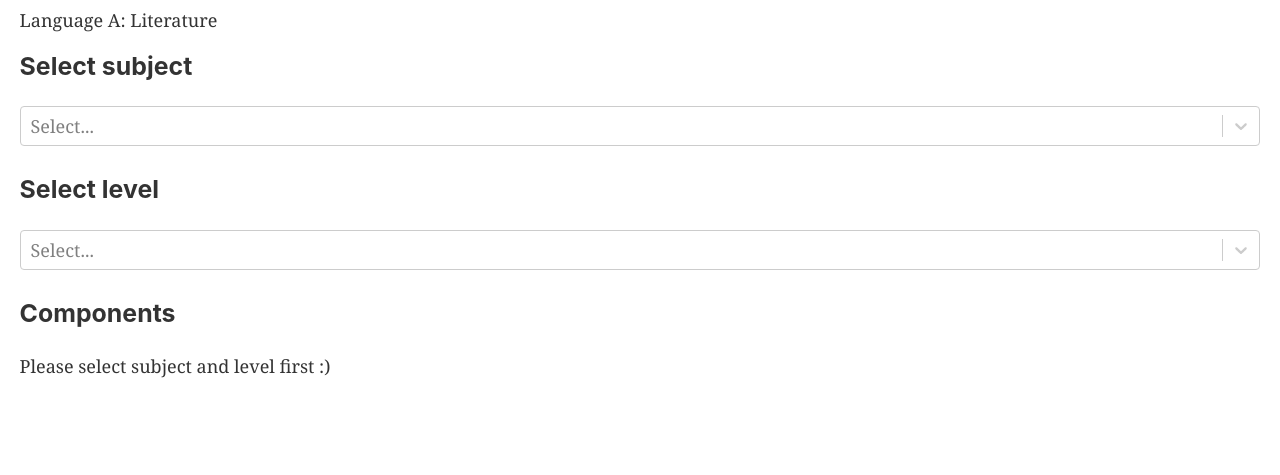
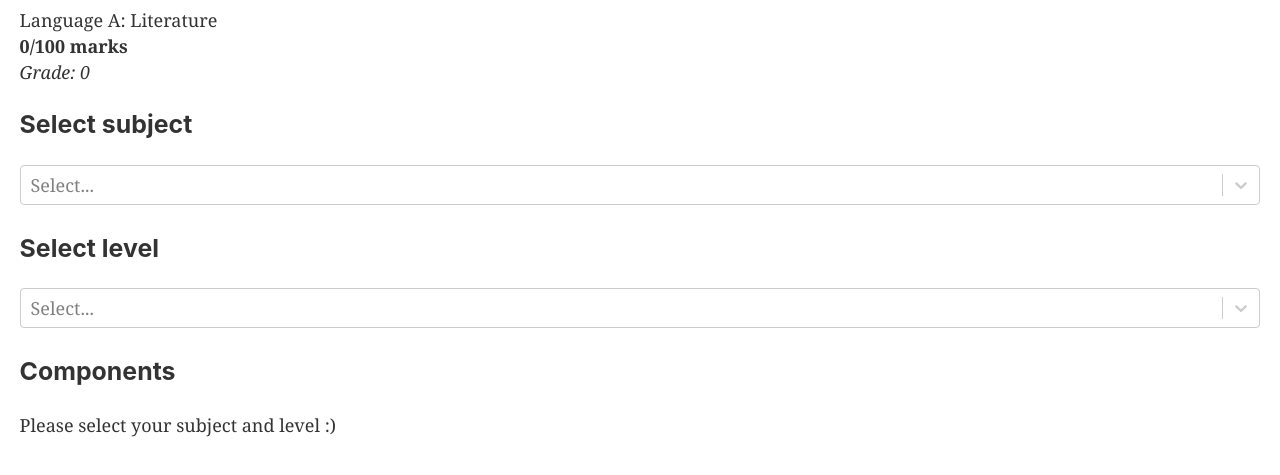
Before and after one commit to simse/ib-grade-calculator, a Gatsby site: page / in a window 1280 px wide. Shown: the part 305-780 px from the top of the page. Built offline with nearby package versions, Linux system fonts and the light colour scheme; Gatsby itself is replaced by a stand-in of ours.

Commit message:
Added calculator logic, and one subject

```diff
--- a/gatsby-config.js
+++ b/gatsby-config.js
@@ -14,7 +14,14 @@ module.exports = {
         path: `${__dirname}/src/images`,
       },
     },
+    {
+      resolve: `gatsby-source-filesystem`,
+      options: {
+        path: `./static/`,
+      },
+    },
     `gatsby-transformer-sharp`,
+    `gatsby-transformer-json`,
     `gatsby-plugin-sharp`,
     {
       resolve: `gatsby-plugin-manifest`,
--- a/package.json
+++ b/package.json
@@ -12,6 +12,7 @@
     "gatsby-plugin-react-helmet": "^3.0.2",
     "gatsby-plugin-sharp": "^2.0.19",
     "gatsby-source-filesystem": "^2.0.8",
+    "gatsby-transformer-json": "^2.1.7",
     "gatsby-transformer-sharp": "^2.1.13",
     "prop-types": "^15.6.2",
     "react": "^16.6.3",
--- a/src/components/assessment.js
+++ b/src/components/assessment.js
@@ -1,49 +1,55 @@
 import React from 'react';
 
 class Assessment extends React.Component {
+  constructor(props) {
+    super(props)
+
+    this.handleChange = this.handleChange.bind(this)
+  }
+
+
+  handleChange(event) {
+
+    this.updateMarks(event.target.value)
+
+  }
+
+  updateMarks(marks) {
+    let component = this.props.component;
+
+    this.props.onChange(component.id, Math.round( (marks/component.max_marks*100) / 100 * this.props.component.weight * 10 ) / 10)
+  }
+
   render() {
     return (
       <div className="component">
-        <h4>{this.props.name}</h4>
+        <h4 style={{
+          marginBottom: 10
+        }}>{this.props.component.name}</h4>
 
         <div style={{
-          display: 'flex',
-          textAlign: 'center',
-          alignItems: 'center'
+          marginBottom: 40
         }}>
 
-          <div>
+          <div display={{
+            display: 'flex'
+          }}>
             <label>
-              Marks: <br/>
-              <input type="text" maxLength="3" style={{
-                fontSize: '5.5rem',
+              Marks:&nbsp;&nbsp;
+              <input
+                type="text"
+                maxLength="3"
+                onChange={this.handleChange}
+                style={{
+                fontSize: '1rem',
                 outline: '0',
-                maxWidth: '150px',
+                maxWidth: '50px',
                 borderRadius: 6,
                 border: '1px solid lightgrey'
               }} />
             </label>
-          </div>
 
-          <div style={{
-            padding: '0 20px',
-            fontSize: '4rem',
-            opacity: 0.2
-          }}>
-            <span>=</span>
-          </div>
-
-          <div>
-            <label>
-              Grade: <br/>
-              <input type="text" maxLength="1" style={{
-                fontSize: '5.5rem',
-                outline: '0',
-                maxWidth: '150px',
-                borderRadius: 6,
-                border: '1px solid lightgrey'
-              }} />
-            </label>
+            <span>/{this.props.component.max_marks}</span>
           </div>
         </div>
       </div>
--- a/src/components/calculator.js
+++ b/src/components/calculator.js
@@ -1,20 +1,28 @@
 import React from 'react';
-import { Container, Row, Col } from 'react-grid-system';
 
 import Subject from '../components/subject'
 
 
 class Calculator extends React.Component {
+
+  getGroup(group) {
+
+    let subjects = this.props.subjects;
+    let group_subjects = [];
+
+    for (let subject of subjects) {
+      if(subject.node.group === group) {
+        group_subjects.push(subject.node)
+      }
+    }
+
+    return group_subjects
+  }
+
   render() {
     return (
       <div>
-        <Subject name="Language A" subtitle="Language A: Literature" subjects={
-          [
-            { value: 'chocolate', label: 'Chocolate' },
-            { value: 'strawberry', label: 'Strawberry' },
-            { value: 'vanilla', label: 'Vanilla' }
-          ]
-        } />
+        <Subject name="Language A" subtitle="Language A: Literature" subjects={this.getGroup(1)} />
       </div>
     );
   }
--- /dev/null
+++ b/src/components/components.js
@@ -0,0 +1,61 @@
+import React from 'react'
+
+import Assessment from '../components/assessment'
+
+class Components extends React.Component {
+
+  constructor( props ){
+    super( props );
+    this.updateMark = this.updateMark.bind(this);
+    this.informMarks = this.informMarks.bind(this);
+  }
+
+  state = {
+    assessments: {}
+  }
+
+  updateMark(id, mark) {
+    let assessments = this.state.assessments
+    assessments[id] = mark
+
+    this.setState({assessments: assessments})
+
+    this.informMarks()
+  }
+
+  informMarks() {
+    let totalMark = 0;
+
+    for (const mark of Object.values(this.state.assessments)) {
+      totalMark += mark;
+    }
+
+    //console.log(this.props)
+
+    this.props.updateMarks(totalMark)
+  }
+
+  render() {
+    let message;
+
+    if(this.props.components === null) {
+      message = <p>Please select your subject and level :)</p>;
+    } else {
+      let a = [];
+
+      for(let c of this.props.components) {
+        a.push(<Assessment key={c.id} component={c} onChange={this.updateMark} />)
+      }
+
+      message = a;
+    }
+
+    return (
+      <div>
+        {message}
+      </div>
+    )
+  }
+}
+
+export default Components
--- a/src/components/subject.js
+++ b/src/components/subject.js
@@ -1,12 +1,102 @@
 import React from 'react'
 import Select from 'react-select'
 
-import Assessment from '../components/assessment'
+import Components from '../components/components'
 
 class Subject extends React.Component {
+  state = {
+    currentSubject: null,
+    currentLevel: null,
+    totalMark: 0,
+    grade: null
+  }
 
+  changeSubject = (currentSubject) => {
+    let state = this.state;
+
+    state.currentSubject = this.search(currentSubject.value)
+
+    this.setState(state)
+  }
+
+  changeLevel = (newLevel) => {
+    let state = this.state;
+
+    state.currentLevel = newLevel.value;
+
+    this.setState(state)
+  }
+
+  updateMarks = (marks) => {
+    this.setState({totalMark: marks});
+  }
+
+  search(id) {
+    for(let s of this.props.subjects) {
+      if(s.id === id) {
+        return s
+      }
+    }
+  }
+
+  get grade() {
+
+    if(this.state.currentSubject === null || this.state.currentLevel === null) {
+      return 0;
+    }
+
+    let boundaries = this.state.currentSubject.boundaries[this.state.currentLevel];
+    let marks = this.state.totalMark;
+
+    let grade = 1;
+    for(let b of boundaries) {
+
+      if(marks >= b.from && marks <= b.to) {
+        return grade
+      }
+
+      grade += 1;
+    }
+
+    return 0;
+
+  }
+
+  get subjects() {
+    let subjects = []
+
+    for(let s of this.props.subjects) {
+      subjects.push({value: s.id, label: s.name})
+    }
+
+    return subjects
+  }
+
+  get levels() {
+    let levels = []
+
+    if(this.state.currentSubject === null) {
+      return []
+    }
+
+    for(let level of this.state.currentSubject.levels) {
+      levels.push({value: level, label: level.toUpperCase()})
+    }
+
+    return levels
+  }
+
+  get assessments() {
+    if(this.state.currentSubject === null || this.state.currentLevel === null) {
+      return null
+    }
+
+    return this.state.currentSubject.assessments[this.state.currentLevel];
+
+  }
 
   render() {
+
     return (
       <div className="subject">
         <div style={{
@@ -16,6 +106,14 @@ class Subject extends React.Component {
             marginBottom: 10
           }}>{this.props.name}</h1>
           <span>{this.props.subtitle}</span>
+
+          <p>
+            <strong>{this.state.totalMark}/100 marks</strong>
+
+            <br />
+
+            <em>Grade: {this.grade}</em>
+          </p>
         </div>
 
         <div style={{
@@ -23,7 +121,8 @@ class Subject extends React.Component {
         }}>
           <h3>Select subject</h3>
 
-          <Select options={this.props.subjects} />
+          <Select onChange={this.changeSubject}
+                  options={this.subjects} />
         </div>
 
         <div style={{
@@ -31,7 +130,8 @@ class Subject extends React.Component {
         }}>
           <h3>Select level</h3>
 
-          <Select options={this.props.levels} />
+          <Select onChange={this.changeLevel}
+                  options={this.levels} />
         </div>
 
         <div>
@@ -39,7 +139,7 @@ class Subject extends React.Component {
 
           }}>Components</h3>
 
-            <p>Please select subject and level first :)</p>
+          <Components components={this.assessments} updateMarks={this.updateMarks} />
         </div>
       </div>
     )
--- a/src/pages/index.js
+++ b/src/pages/index.js
@@ -1,11 +1,12 @@
 import React from 'react'
+import { graphql } from 'gatsby'
 
 import Layout from '../components/layout'
 import SEO from '../components/seo'
 
 import Calculator from '../components/calculator'
 
-const IndexPage = () => (
+const IndexPage = ({data}) => (
   <Layout>
     <SEO title="Home" keywords={[`gatsby`, `application`, `react`]} />
     <h2>To calculate your grade, please choose your subjects, and enter your marks</h2>
@@ -13,8 +14,48 @@ const IndexPage = () => (
       marginBottom: '50px'
     }}><em>Using May 2017 grade boundaries, use ONLY for reference</em></p>
 
-    <Calculator />
+    <Calculator subjects={data.allMay2017Json.edges} />
   </Layout>
 )
 
 export default IndexPage
+
+export const query = graphql`
+{
+  allMay2017Json {
+    edges {
+      node {
+        id,
+        name,
+        desc,
+        group,
+        levels,
+        boundaries {
+        	sl {
+            from,
+            to
+          },
+          hl {
+            from,
+            to
+          }
+      	},
+        assessments {
+          sl {
+            id,
+            name,
+            weight,
+            max_marks
+          },
+          hl {
+            id,
+            name,
+            weight,
+            max_marks
+          }
+        }
+      }
+    }
+  }
+}
+`
--- /dev/null
+++ b/static/may_2017/english_a_lit.json
@@ -0,0 +1,133 @@
+{
+  "id": "ENGLISH_A_LIT",
+	"name": "English A Literature",
+	"desc": "Language A: English Literature",
+  "group": 1,
+	"levels": ["sl", "hl"],
+  "boundaries": {
+    "sl": [
+      {
+        "from": 0,
+        "to": 15
+      },
+      {
+        "from": 16,
+        "to": 28
+      },
+      {
+        "from": 29,
+        "to": 42
+      },
+      {
+        "from": 43,
+        "to": 55
+      },
+      {
+        "from": 56,
+        "to": 67
+      },
+      {
+        "from": 68,
+        "to": 79
+      },
+      {
+        "from": 80,
+        "to": 100
+      }
+    ],
+    "hl": [
+      {
+        "from": 0,
+        "to": 17
+      },
+      {
+        "from": 18,
+        "to": 32
+      },
+      {
+        "from": 33,
+        "to": 44
+      },
+      {
+        "from": 45,
+        "to": 56
+      },
+      {
+        "from": 57,
+        "to": 68
+      },
+      {
+        "from": 69,
+        "to": 79
+      },
+      {
+        "from": 80,
+        "to": 100
+      }
+    ]
+  },
+	"assessments": {
+		"sl": [{
+				"id": "PAPER_ONE",
+				"name": "Paper 1: Guided literary analysis",
+				"weight": 20,
+				"max_marks": 20
+			},
+			{
+				"id": "PAPER_TWO",
+				"name": "Paper 2: Essay",
+				"weight": 25,
+				"max_marks": 25
+			},
+			{
+				"id": "WRITTEN_ASSIGNMENT",
+				"name": "Written assignment",
+				"weight": 25,
+				"max_marks": 25
+			},
+			{
+				"id": "IOC",
+				"name": "Individual oral commentary",
+				"weight": 15,
+				"max_marks": 30
+			},
+			{
+				"id": "IOP",
+				"name": "Individual oral presentation",
+				"weight": 15,
+				"max_marks": 30
+			}
+		],
+		"hl": [{
+				"id": "PAPER_ONE",
+				"name": "Paper 1: Guided literary analysis",
+				"weight": 20,
+				"max_marks": 20
+			},
+			{
+				"id": "PAPER_TWO",
+				"name": "Paper 2: Essay",
+				"weight": 25,
+				"max_marks": 25
+			},
+			{
+				"id": "WRITTEN_ASSIGNMENT",
+				"name": "Written assignment",
+				"weight": 25,
+				"max_marks": 25
+			},
+			{
+				"id": "IOC",
+				"name": "Individual oral commentary",
+				"weight": 15,
+				"max_marks": 30
+			},
+			{
+				"id": "IOP",
+				"name": "Individual oral presentation",
+				"weight": 15,
+				"max_marks": 30
+			}
+		]
+	}
+}
```
Also changed, not shown: static/may_2017.json (deleted, +0 -7 lines), 1 other file.
